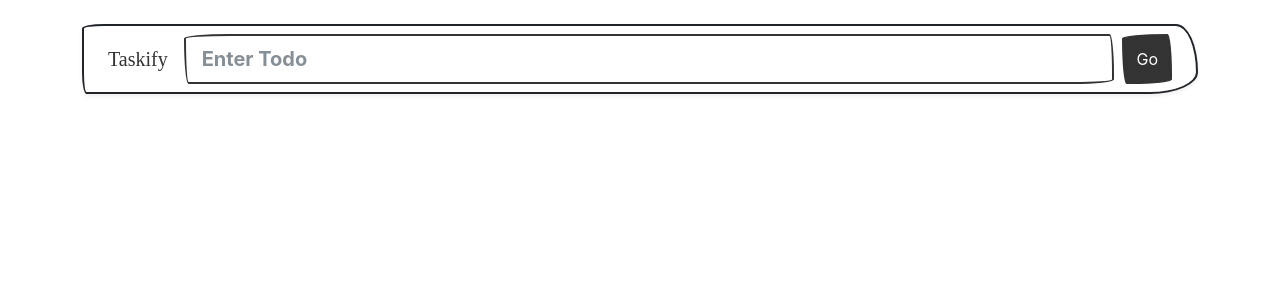
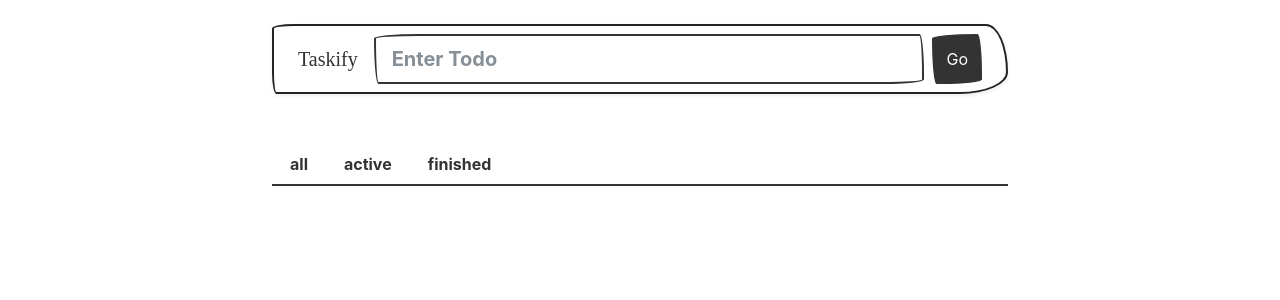
Before and after one commit to edo979/todo-react-ts, a React (Vite) app: page / in a window 1280 px wide. Shown: the top 300 px of the page. Built offline with nearby package versions, Linux system fonts and the light colour scheme; a web font is replaced by a local one.

Commit message:
add tasklist comp, basic layout

```diff
--- a/src/App.tsx
+++ b/src/App.tsx
@@ -1,11 +1,23 @@
-import { Container } from 'react-bootstrap'
+import { Col, Container, Row } from 'react-bootstrap'
 import { Navbar } from './components/Navbar'
+import { TaskList } from './components/TaskList'
 
 function App() {
   return (
     <>
-      <Navbar />
-      <Container className="mb-4"></Container>
+      <Container className="mb-4">
+        <Row className="mb-5 justify-content-center">
+          <Col xs xl={8}>
+            <Navbar />
+          </Col>
+        </Row>
+
+        <Row className="justify-content-center">
+          <Col xs xl={8}>
+            <TaskList />
+          </Col>
+        </Row>
+      </Container>
     </>
   )
 }
--- a/src/components/Navbar.tsx
+++ b/src/components/Navbar.tsx
@@ -2,7 +2,6 @@ import { Container, Navbar as NavbarBs, Form, Button } from 'react-bootstrap'
 
 export function Navbar() {
   return (
-    <Container>
     <NavbarBs className="px-4 mt-4 shadow-sm" sticky="top">
       <NavbarBs.Brand href="#">Taskify</NavbarBs.Brand>
       <Form className="d-flex w-100">
@@ -15,6 +14,5 @@ export function Navbar() {
         <Button>Go</Button>
       </Form>
     </NavbarBs>
-    </Container>
   )
 }
--- /dev/null
+++ b/src/components/TaskList.tsx
@@ -0,0 +1,25 @@
+import { useState } from 'react'
+import { Tab, Tabs } from 'react-bootstrap'
+
+export function TaskList() {
+  const [key, setKey] = useState<string>('home')
+
+  return (
+    <Tabs
+      id="controlled-tab"
+      activeKey={key}
+      onSelect={(k) => k && setKey(k)}
+      className="mb-3"
+    >
+      <Tab eventKey="all" title="all">
+        Content
+      </Tab>
+      <Tab eventKey="active" title="active">
+        Content
+      </Tab>
+      <Tab eventKey="finished" title="finished">
+        Content
+      </Tab>
+    </Tabs>
+  )
+}
```
Lines whose indentation alone changed are shown as unchanged.
